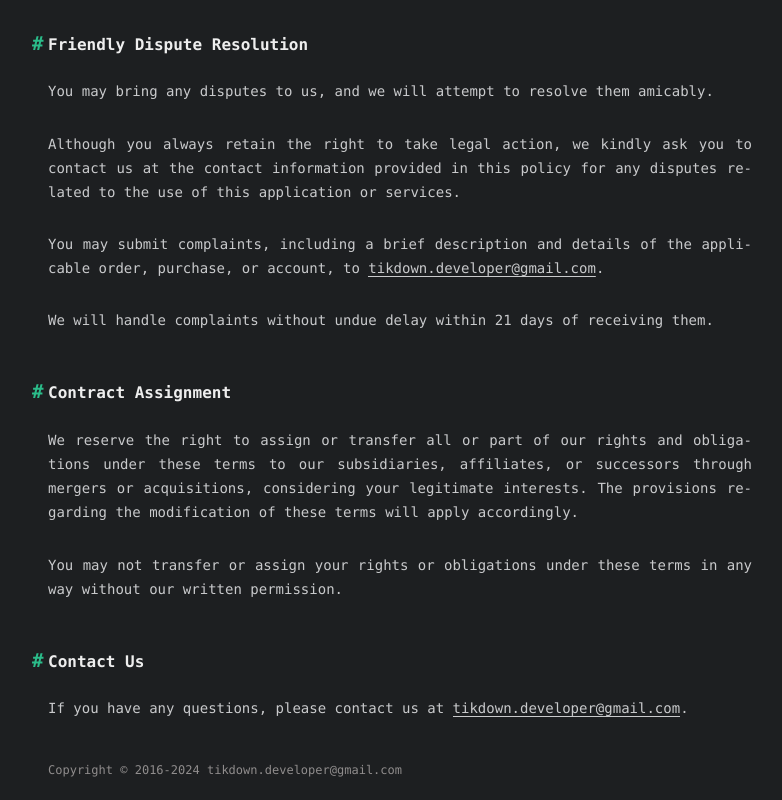
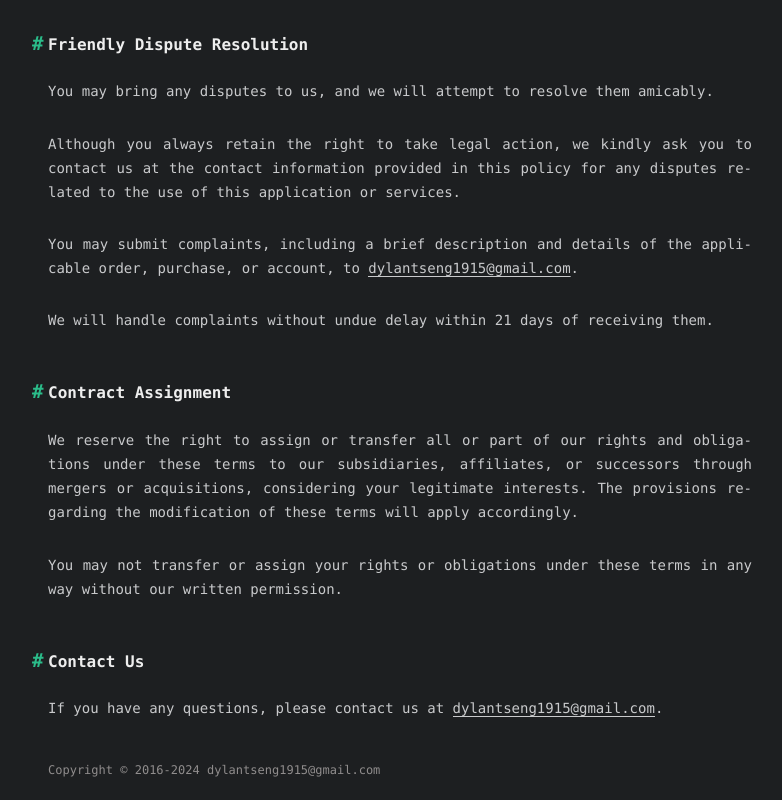
Before and after one commit to fucmoney/tikdown, a plain HTML site: page terms_of_service/index.html in a window 1280 px wide. Shown: the part 3368-4168 px from the top of the page, without its empty margins (240-1022 px from the left). Drawn offline with nearby package versions, Linux system fonts and the light colour scheme; some packages are replaced by stand-ins of ours; a script that the page names is missing.

Commit message:
更新邮件为 dylantseng1915@gmail.com

```diff
--- a/terms_of_service/index.html
+++ b/terms_of_service/index.html
@@ -17,7 +17,7 @@
     <meta property="og:locale" content="en_US">
     <meta property="article:published_time" content="2024-07-31T10:35:02.000Z">
     <meta property="article:modified_time" content="2024-07-31T15:51:08.908Z">
-    <meta property="article:author" content="tikdown.developer@gmail.com">
+    <meta property="article:author" content="dylantseng1915@gmail.com">
     <meta name="twitter:card" content="summary">
 
 
@@ -231,7 +231,7 @@
                 services.</p>
             <p>You may submit complaints, including a brief description and details of the applicable order, purchase,
                 or account, to <a
-                        href="mailto:tikdown.developer@gmail.com">tikdown.developer@gmail.com</a>.
+                        href="mailto:dylantseng1915@gmail.com">dylantseng1915@gmail.com</a>.
             </p>
             <p>We will handle complaints without undue delay within 21 days of receiving them.</p>
             <h2 id="Contract-Assignment"><a href="#Contract-Assignment" class="headerlink"
@@ -243,7 +243,7 @@
                 written permission.</p>
             <h2 id="Contact-Us"><a href="#Contact-Us" class="headerlink" title="Contact Us"></a>Contact Us</h2>
             <p>If you have any questions, please contact us at <a
-                    href="mailto:tikdown.developer@gmail.com">tikdown.developer@gmail.com</a>.
+                    href="mailto:dylantseng1915@gmail.com">dylantseng1915@gmail.com</a>.
             </p>
 
         </div>
@@ -263,7 +263,7 @@
 
 
             2016-2024
-            tikdown.developer@gmail.com
+            dylantseng1915@gmail.com
         </div>
     </footer>
 
```
Also changed, not shown: 404.html (+2 -2 lines), privacy_policy/index.html (+3 -3 lines).
